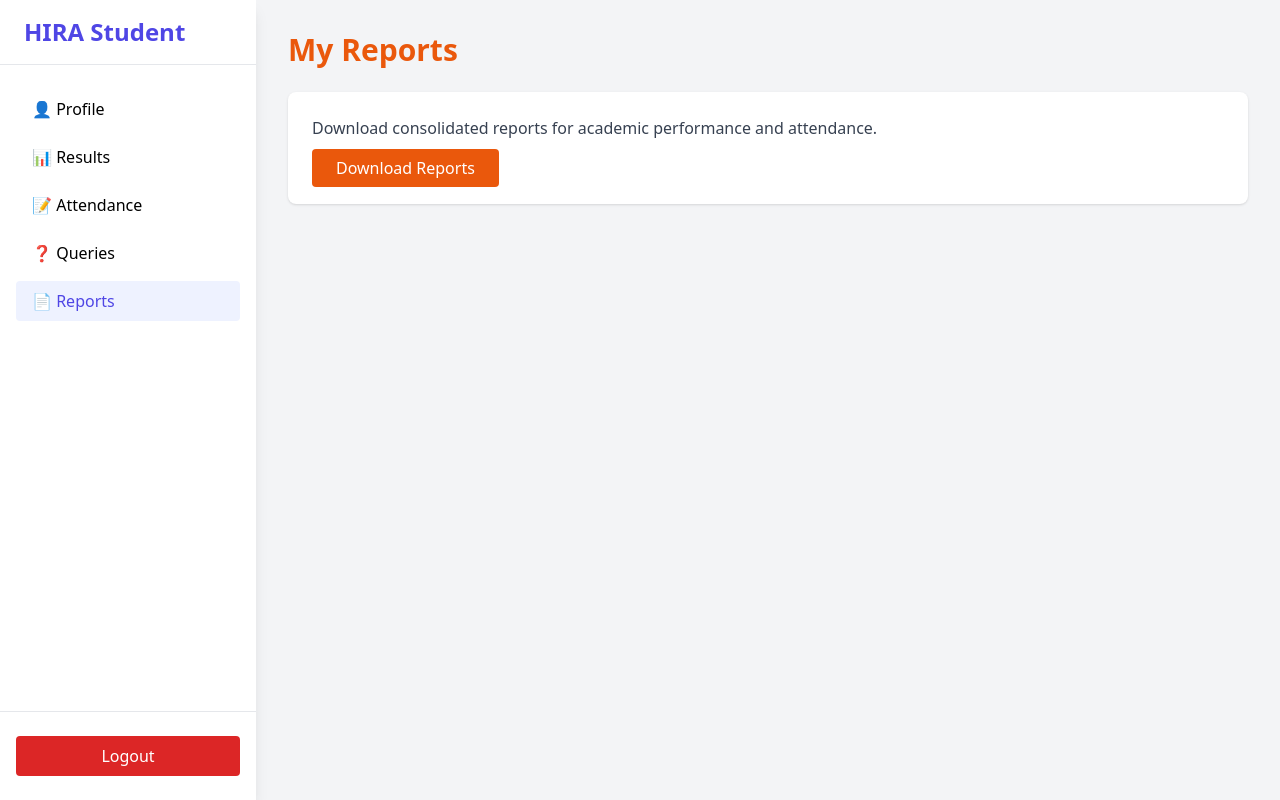
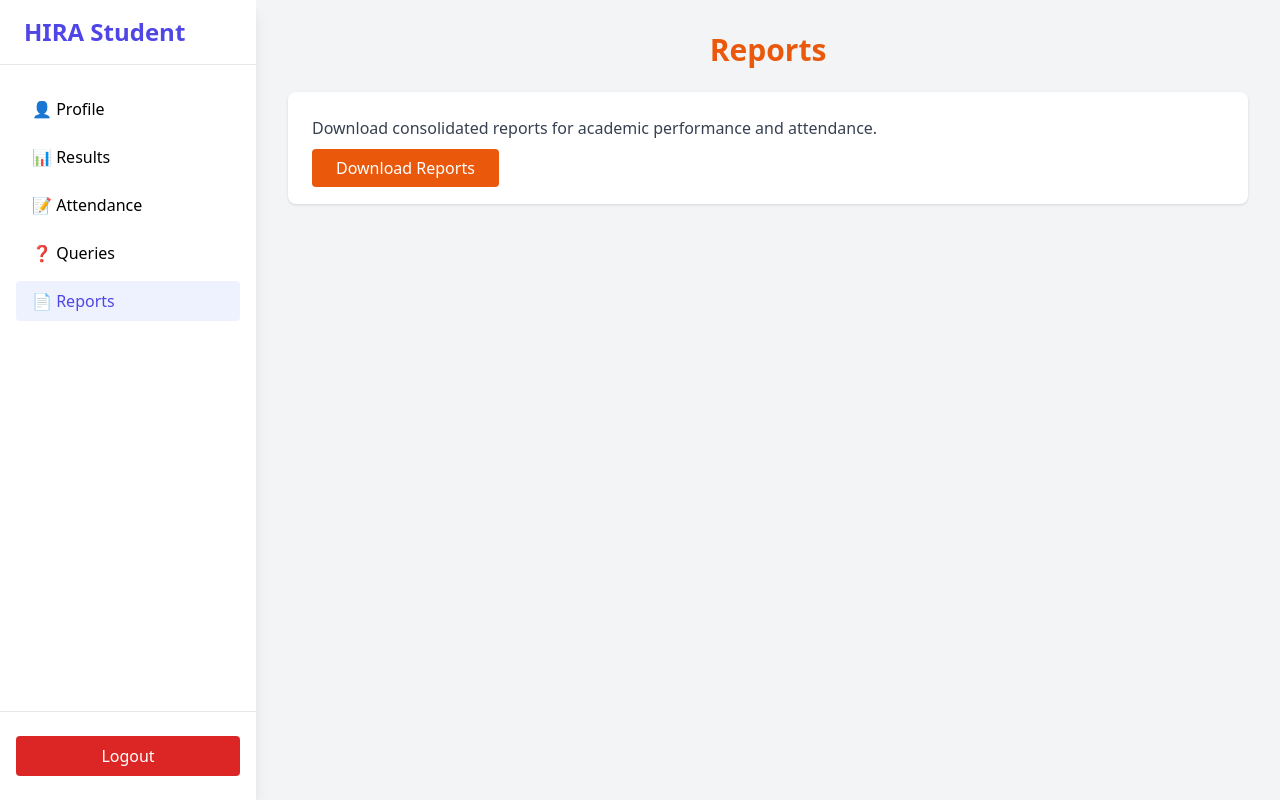
Before and after one commit to pavithira-nilavalagan/hira_ist, a Flask app: page /student/dashboard in a window 1280 px wide, after a click on "📄 Reports". Run offline with Flask 3, Linux system fonts and the light colour scheme; the visitor is signed in with stand-in values (Sample User, id 1); data that the repository does not hold is empty; some libraries are stand-ins or nearby versions.

Commit message:
Update student_dashboard.html

```diff
--- a/templates/student_dashboard.html
+++ b/templates/student_dashboard.html
@@ -111,7 +111,7 @@
 
     <!-- REPORTS -->
     <section id="reports" class="page hidden">
-      <h2 class="text-3xl font-bold mb-6 text-orange-600">My Reports</h2>
+      <h2 class="text-3xl font-bold mb-6 text-orange-600" style="text-align:center">Reports</h2>
       <div class="bg-white p-6 rounded-lg shadow">
         <p class="text-gray-700 mb-4" style="text-align:justify">
           Download consolidated reports for academic performance and attendance.
```
